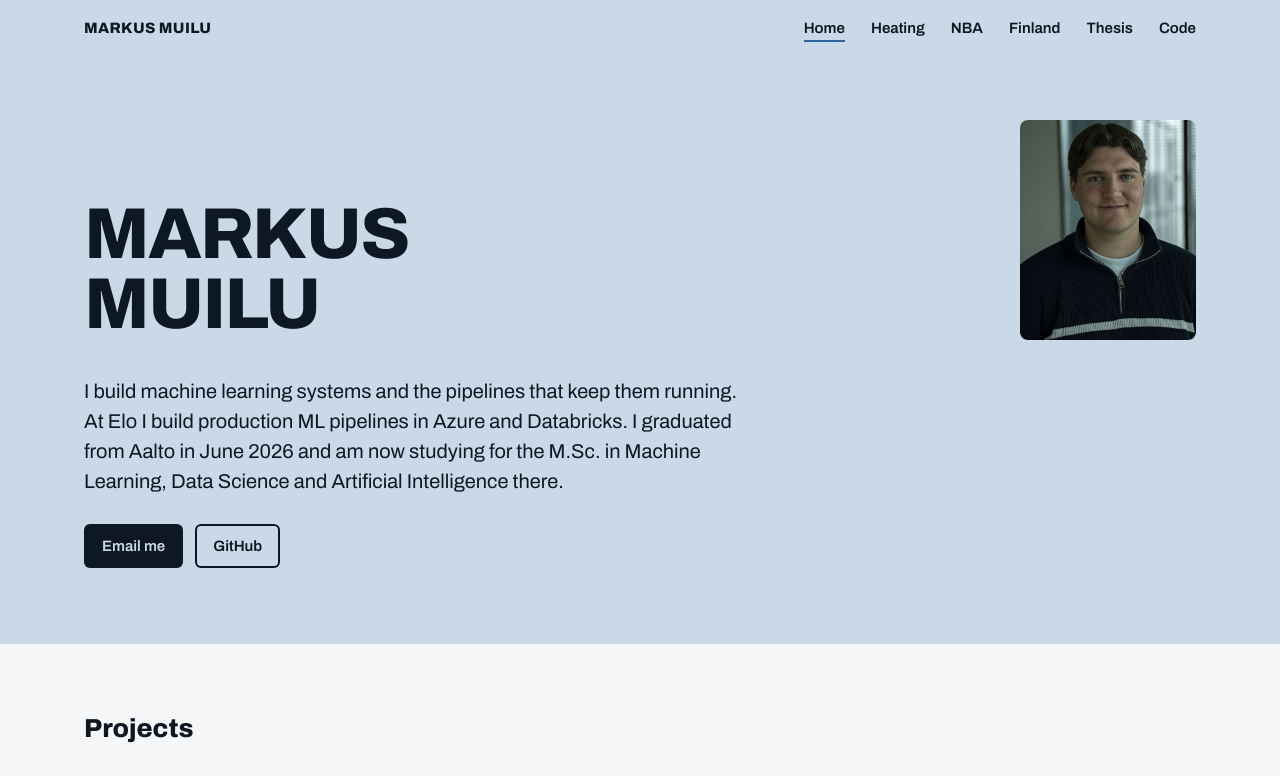
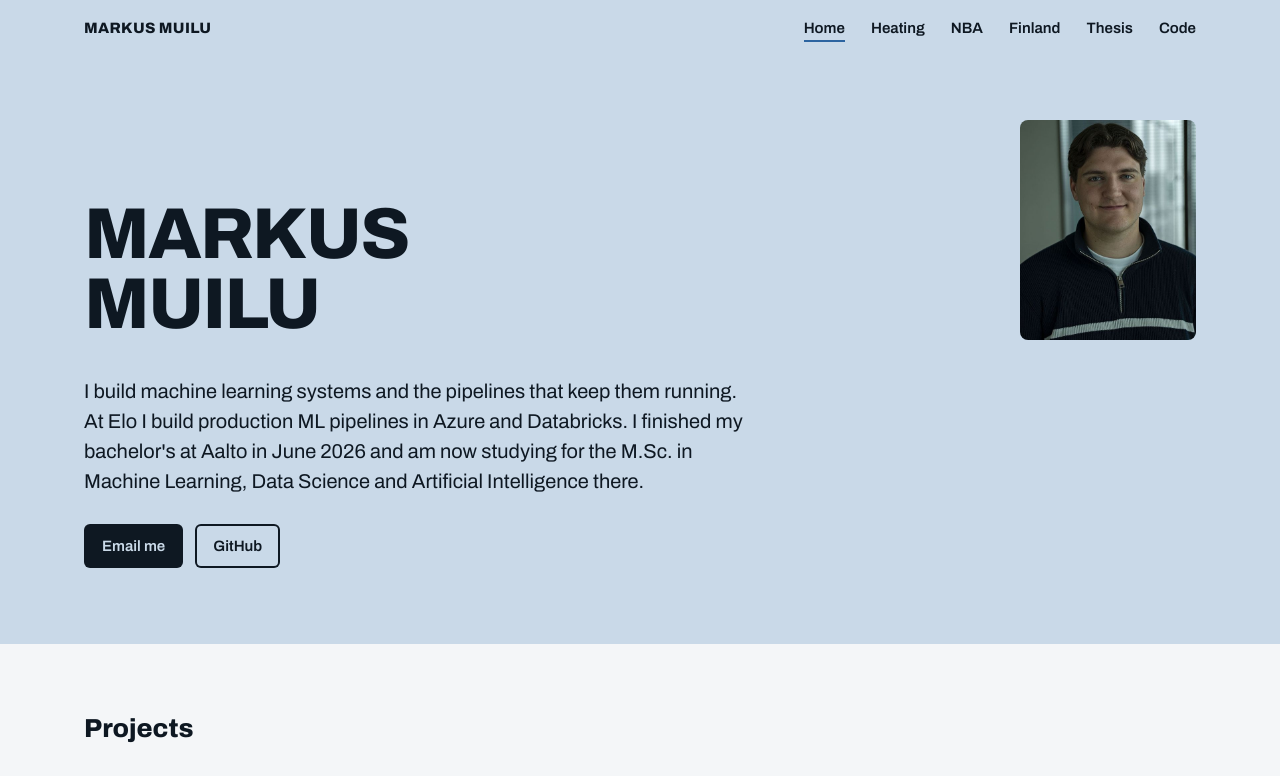
Before and after one commit to markusmuilu/Portfolio, a React (Create React App) app: page / in a window 1280 px wide. Shown: the top 776 px of the page. Built offline with nearby package versions, Linux system fonts and the light colour scheme.

Commit message:
Home: say bachelor's

```diff
--- a/src/pages/Home.js
+++ b/src/pages/Home.js
@@ -68,7 +68,7 @@ export default function Home() {
           <img src="/CV_kuva.jpeg" alt="Markus Muilu" className="home-photo" width="176" height="220" />
           <p className="lede">
             I build machine learning systems and the pipelines that keep them running. At Elo I build production ML
-            pipelines in Azure and Databricks. I graduated from Aalto in June 2026 and am now studying for the M.Sc. in
+            pipelines in Azure and Databricks. I finished my bachelor's at Aalto in June 2026 and am now studying for the M.Sc. in
             Machine Learning, Data Science and Artificial Intelligence there.
           </p>
           <div className="actions">
```
